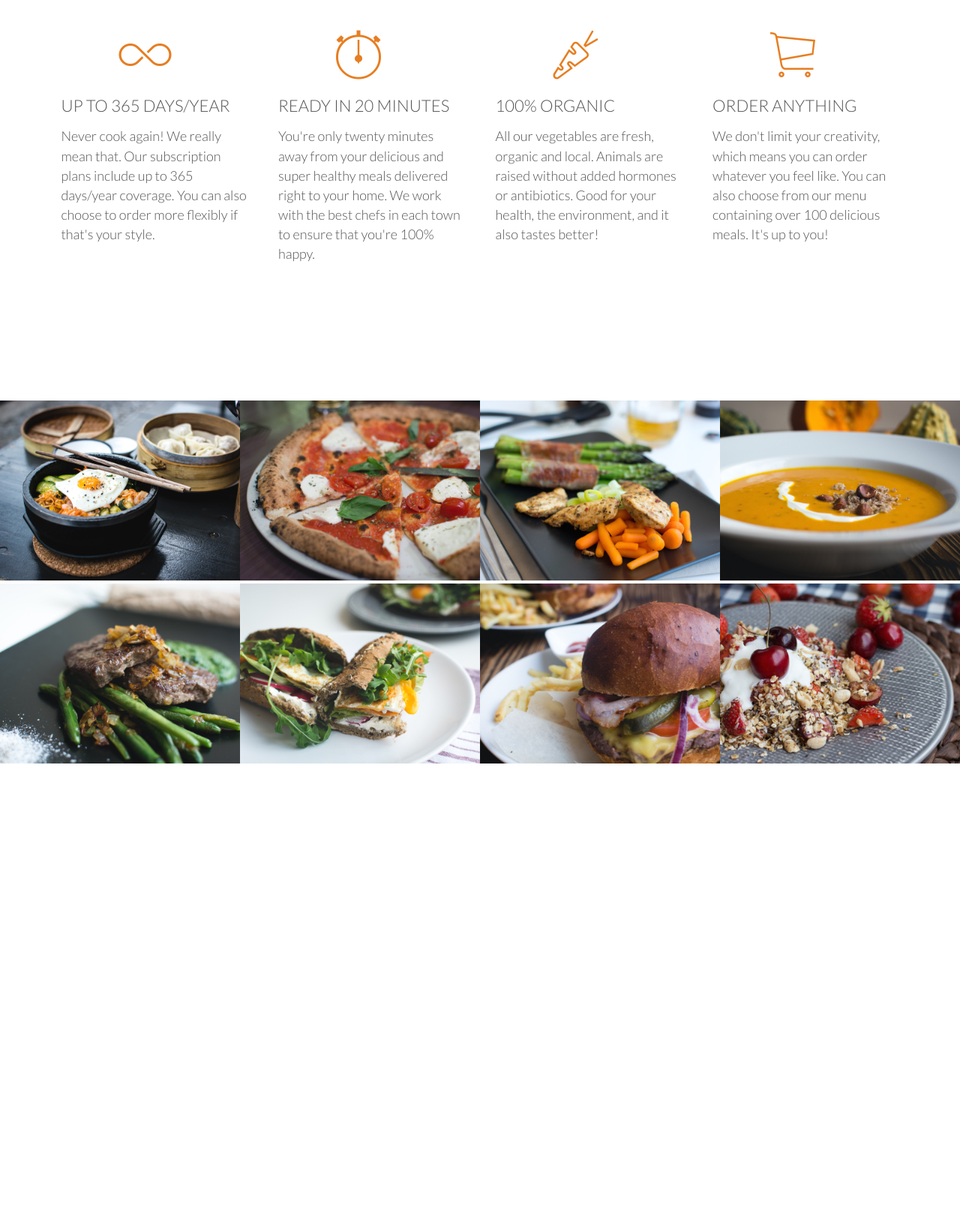
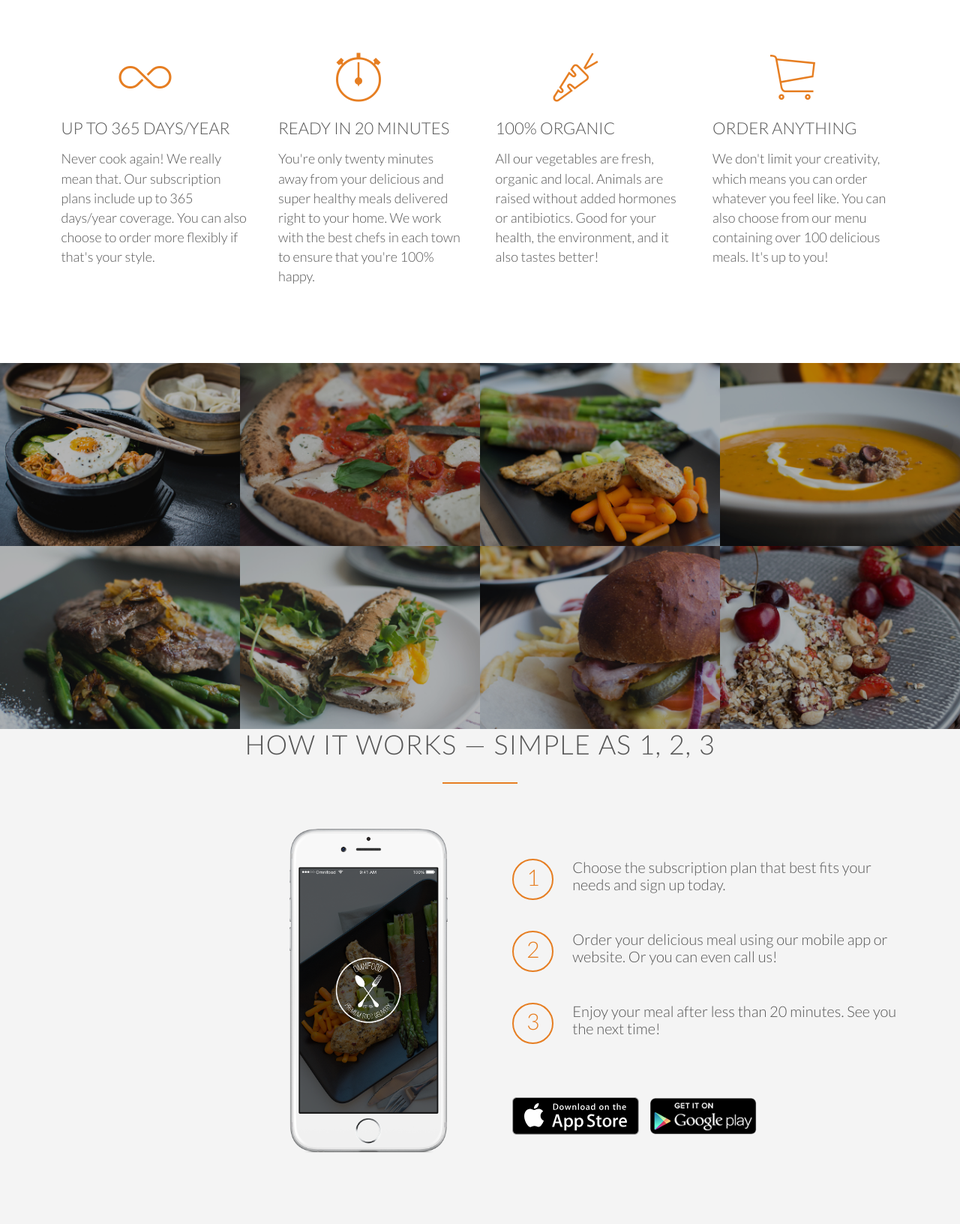
Before and after one commit to jspuravida/Omnifood, a PHP site: page / in a window 1280 px wide. Shown: the part 1067-2699 px from the top of the page at 75% size. Before the commit the page ends 2085 px from the top, so only its background shows below. Run offline with PHP 8.4, Linux system fonts and the light colour scheme; some web fonts are replaced.

Commit message:
Created how-it-works section

```diff
--- a/index.html
+++ b/index.html
@@ -134,7 +134,42 @@
                     </figure>
                 </li>
             </ul>
+        </section>
 
+        <section class="section-steps">
+
+            <div class="row">
+                <h2>How it works &mdash; Simple as 1, 2, 3</h2>
+            </div>
+
+            <div class="row">
+                <div class="col span-1-of-2 steps-box">
+                    <img src="resources/img/app-iPhone.png" alt="Omnifood app on Iphone" class="app-screen">
+                </div>
+
+                <div class="col span-1-of-2 steps-box">
+
+                    <div class="working-steps">
+                        <div>1</div>
+                        <p>Choose the subscription plan that best fits your needs and sign up today.</p>
+                    </div>
+
+                    <div class="working-steps">
+                        <div>2</div>
+                        <p>Order your delicious meal using our mobile app or website. Or you can even call us!</p>
+                    </div>
+
+                    <div class="working-steps">
+                        <div>3</div>
+                        <p>Enjoy your meal after less than 20 minutes. See you the next time!</p>
+                    </div>
+
+                    <a href="#" class="btn-app"><img src="resources/img/download-app.svg" alt="App Store button"></a>
+                    <a href="#" class="btn-app"><img src="resources/img/download-app-android.png" alt="Play Store button"></a>
+
+                </div>
+
+            </div>
 
         </section>
     </body>
--- a/resources/css/style.css
+++ b/resources/css/style.css
@@ -16,6 +16,16 @@ html {
     text-rendering: optimizeLegibility;
 }
 
+/*To clear the floats. After you do this, you add this class in in the UL (this is because the child elements of this class, the LI elements, are the ones with the float property. So the parent has this clearfix class, then this float will be cleared after.*/
+
+.clearfix {zoom: 1}
+.clearfix:after {
+    content: '.';
+    clear: both;
+    display: block;
+    height: 0;
+    visibility: hidden;
+}
 /*--------------------------------------------*/
 /* REUSABLE COMPONENTS */
 /*--------------------------------------------*/
@@ -216,18 +226,22 @@ h2:after {
     color: #fff;
 }
 
-
 /*--------------------------------------------*/
-/* REUSABLE COMPONENTS */
+/* FEATURES */
 /*--------------------------------------------*/
 
-
+.section-features .long-copy {
+    margin-bottom: 30px;
+}
 
 
 /*--------------------------------------------*/
 /* MEALS */
 /*--------------------------------------------*/
 
+.section-meals {
+    padding: 0;
+}
 
 .meals-showcase {
     list-style: none;
@@ -243,8 +257,75 @@ h2:after {
 .meal-photo {
     width: 100%;
     margin: 0;
+    overflow: hidden;
+    background-color: #000;
 }
 
 .meal-photo img {
     width: 100%;
+    height: auto;
+    transform: scale(1.18);
+    transition: transform 0.5s, opacity 0.5s;
+    opacity: 0.7;
 }
+
+.meal-photo img:hover {
+    transform: scale(1.04);
+    opacity: 1.0;
+}
+
+/*--------------------------------------------*/
+/* HOW IT WORKS */
+/*--------------------------------------------*/
+
+.section-steps {
+    background-color: #f4f4f4;
+}
+
+/*first child is first of the columns, last child is the 2nd/last one */
+
+.steps-box:first-child {
+    text-align: right;
+    padding-right: 3%;
+    margin-top: 30px;
+
+}
+
+.steps-box:last-child {
+    padding-left: 3%;
+    margin-top: 70px;
+}
+
+.app-screen {
+    width: 40%;
+}
+
+.working-steps {
+    margin-bottom: 50px;
+}
+
+/* Now I want to add a space to the last work-step*/
+
+.working-steps:last-of-type {
+    margin-bottom: 80px;
+}
+
+.working-steps div {
+    color: #e67e22;
+    border: 2px solid #e67e22;
+    display: inline-block;
+    border-radius: 50%;
+    height: 55px;
+    width: 55px;
+    text-align: center;
+    padding: 5px;
+    float: left;
+    font-size: 150%;
+    margin-right: 25px;
+}
+
+.btn-app img {
+    height: 50px;
+    width: auto;
+    margin-right: 10px;
+}
```
